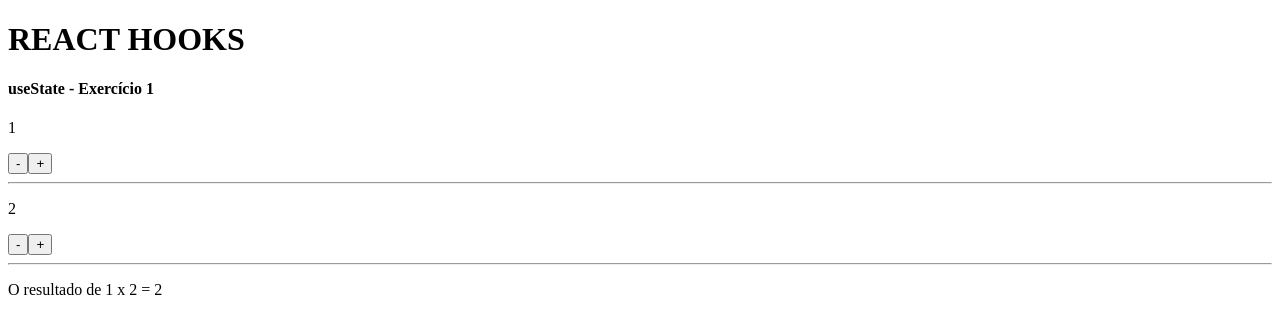
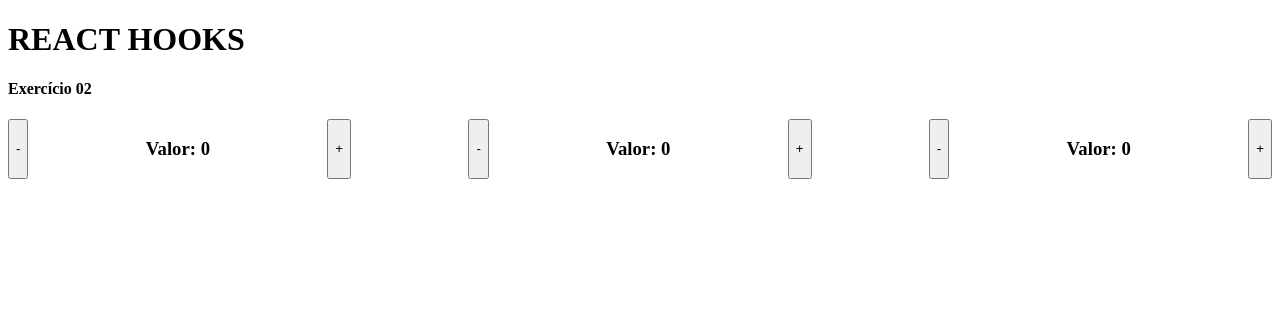
Before and after one commit to sys4soft/react_next_hooks, a React (Vite) app: page / in a window 1280 px wide. Shown: the top 334 px of the page. Built offline with nearby package versions, Linux system fonts and the light colour scheme.

Commit message:
04_hooks

```diff
--- a/src/App.jsx
+++ b/src/App.jsx
@@ -2,7 +2,8 @@
 
 // import HookState01 from './components/UseState_01'
 // import HookState02 from './components/UseState_02'
-import HookState03 from './components/UseState_03'
+// import HookState03 from './components/UseState_03'
+import HookState04 from './components/UseState_04'
 
 export default () => {
     return (
@@ -10,7 +11,8 @@
             <h1>REACT HOOKS</h1>
             {/* <HookState01 /> */}
             {/* <HookState02 /> */}
-            <HookState03 />
+            {/* <HookState03 /> */}
+            <HookState04 />
         </>
     )
 }
--- /dev/null
+++ b/src/components/UseState_04.css
@@ -0,0 +1,5 @@
+.layout {
+    display: flex;
+    flex-direction: row;
+    justify-content: space-between;
+}
--- /dev/null
+++ b/src/components/UseState_04.jsx
@@ -0,0 +1,16 @@
+import React from "react";
+import './UseState_04.css';
+import UseState_04a from "./UseState_04a";
+
+export default () => {
+    return (
+        <>
+            <h4>Exercício 02</h4>
+            <div className="layout">
+                <UseState_04a unidades={1} />
+                <UseState_04a unidades={5} />
+                <UseState_04a unidades={10} />
+            </div>
+        </>
+    )
+}
--- /dev/null
+++ b/src/components/UseState_04a.jsx
@@ -0,0 +1,23 @@
+import React from "react";
+import { useState } from "react";
+
+export default ({unidades}) => {
+
+    const [valor, setValor] = useState(0)
+
+    function decrementar() {
+        setValor(old => old - unidades)
+    }
+
+    function incrementar() {
+        setValor(old => old + unidades)
+    }
+
+    return (
+        <>
+            <button onClick={decrementar}>-</button>
+            <h3>Valor: <strong>{valor}</strong></h3>
+            <button onClick={incrementar}>+</button>
+        </>
+    )
+}
```
